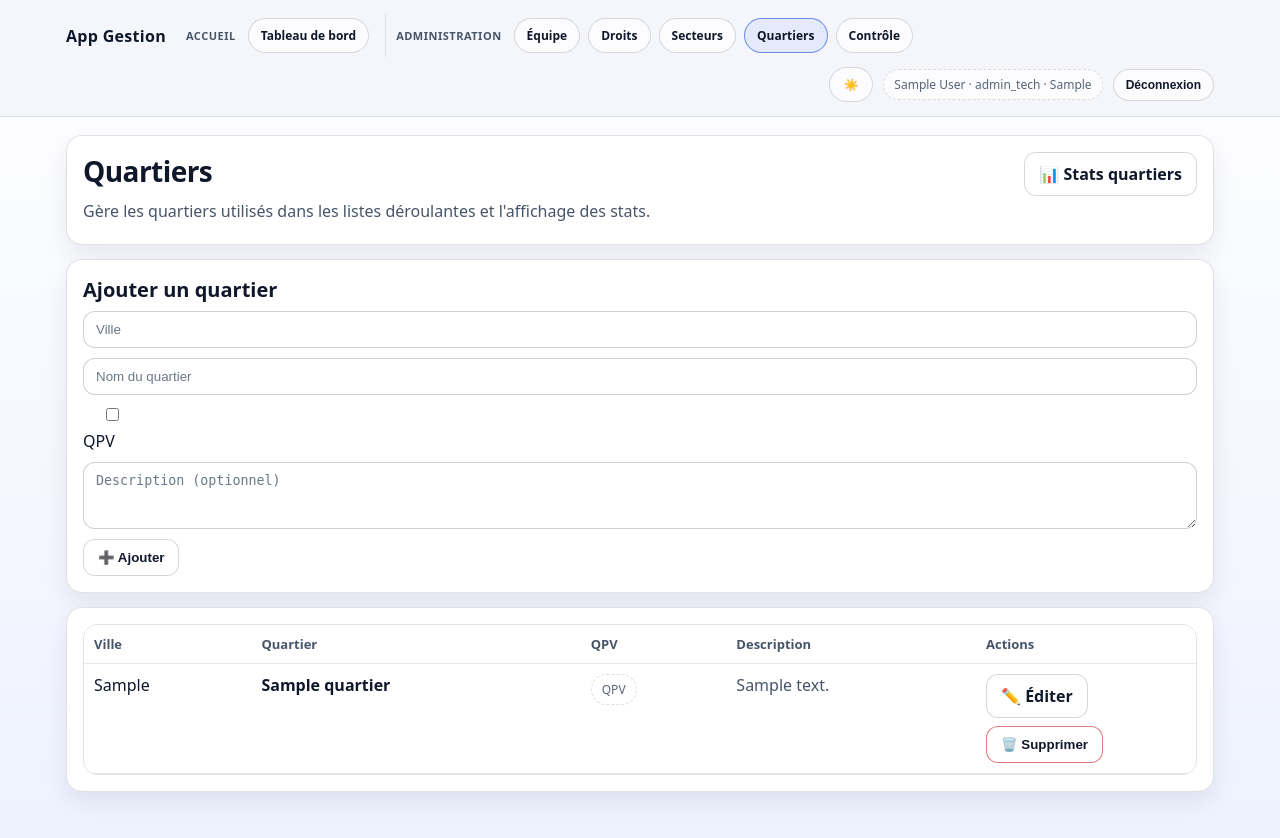
After one commit to informatiquecgbcreil/sectors, a Flask app: page /quartiers/ in a window 1280 px wide. The commit adds this page. Run offline with Flask 3, Linux system fonts and the light colour scheme; a user stored in the database is signed in; tables that the repository leaves empty hold one stand-in row (values such as "Sample post").

Commit message:
Add quartier management and stats

```diff
--- a/app/models.py
+++ b/app/models.py
@@ -665,6 +665,7 @@ class Quartier(db.Model):
     id = db.Column(db.Integer, primary_key=True)
     ville = db.Column(db.String(80), nullable=False, default="Creil")
     nom = db.Column(db.String(120), nullable=False)
+    description = db.Column(db.Text, nullable=True)
     is_qpv = db.Column(db.Boolean, default=False)
 
     __table_args__ = (
--- /dev/null
+++ b/app/quartiers/__init__.py
@@ -0,0 +1,5 @@
+from flask import Blueprint
+
+bp = Blueprint("quartiers", __name__, url_prefix="/quartiers")
+
+from . import routes  # noqa: E402,F401
--- /dev/null
+++ b/app/quartiers/routes.py
@@ -0,0 +1,205 @@
+from __future__ import annotations
+
+from collections import defaultdict
+
+from flask import render_template, request, redirect, url_for, flash, abort
+from flask_login import login_required
+from sqlalchemy import func
+
+from app.extensions import db
+from app.models import Quartier, Participant, PresenceActivite, SessionActivite, AtelierActivite
+from app.rbac import require_perm
+from app.statsimpact.engine import _session_date_expr
+
+from . import bp
+
+
+def _load_quartiers():
+    return Quartier.query.order_by(Quartier.ville.asc(), Quartier.nom.asc()).all()
+
+
+@bp.route("/")
+@login_required
+@require_perm("quartiers:view")
+def index():
+    quartiers = _load_quartiers()
+    return render_template("quartiers/index.html", quartiers=quartiers)
+
+
+@bp.route("/new", methods=["POST"])
+@login_required
+@require_perm("quartiers:edit")
+def create():
+    ville = (request.form.get("ville") or "").strip() or None
+    nom = (request.form.get("nom") or "").strip() or None
+    description = (request.form.get("description") or "").strip() or None
+    is_qpv = request.form.get("is_qpv") == "1"
+
+    if not ville or not nom:
+        flash("Ville et nom sont obligatoires.", "danger")
+        return redirect(url_for("quartiers.index"))
+
+    existing = Quartier.query.filter_by(ville=ville, nom=nom).first()
+    if existing:
+        flash("Ce quartier existe déjà pour cette ville.", "warning")
+        return redirect(url_for("quartiers.index"))
+
+    db.session.add(Quartier(ville=ville, nom=nom, description=description, is_qpv=is_qpv))
+    db.session.commit()
+    flash("Quartier ajouté.", "success")
+    return redirect(url_for("quartiers.index"))
+
+
+@bp.route("/<int:quartier_id>/edit", methods=["GET", "POST"])
+@login_required
+@require_perm("quartiers:edit")
+def edit(quartier_id: int):
+    quartier = Quartier.query.get_or_404(quartier_id)
+    if request.method == "POST":
+        ville = (request.form.get("ville") or "").strip() or None
+        nom = (request.form.get("nom") or "").strip() or None
+        description = (request.form.get("description") or "").strip() or None
+        is_qpv = request.form.get("is_qpv") == "1"
+
+        if not ville or not nom:
+            flash("Ville et nom sont obligatoires.", "danger")
+            return redirect(url_for("quartiers.edit", quartier_id=quartier.id))
+
+        existing = (
+            Quartier.query.filter_by(ville=ville, nom=nom)
+            .filter(Quartier.id != quartier.id)
+            .first()
+        )
+        if existing:
+            flash("Un quartier avec ce nom existe déjà pour cette ville.", "warning")
+            return redirect(url_for("quartiers.edit", quartier_id=quartier.id))
+
+        quartier.ville = ville
+        quartier.nom = nom
+        quartier.description = description
+        quartier.is_qpv = is_qpv
+        db.session.commit()
+        flash("Quartier mis à jour.", "success")
+        return redirect(url_for("quartiers.index"))
+
+    return render_template("quartiers/edit.html", quartier=quartier)
+
+
+@bp.route("/<int:quartier_id>/delete", methods=["POST"])
+@login_required
+@require_perm("quartiers:delete")
+def delete(quartier_id: int):
+    quartier = Quartier.query.get_or_404(quartier_id)
+    linked = Participant.query.filter_by(quartier_id=quartier.id).first()
+    if linked:
+        flash("Suppression impossible : ce quartier est lié à des participants.", "warning")
+        return redirect(url_for("quartiers.index"))
+
+    db.session.delete(quartier)
+    db.session.commit()
+    flash("Quartier supprimé.", "success")
+    return redirect(url_for("quartiers.index"))
+
+
+@bp.route("/stats")
+@login_required
+@require_perm("quartiers:view")
+def stats():
+    quartiers = _load_quartiers()
+    quartier_id = request.args.get("quartier_id")
+    quartier = None
+
+    stats_payload = None
+    if quartier_id:
+        try:
+            quartier_id_int = int(quartier_id)
+        except ValueError:
+            quartier_id_int = None
+        if quartier_id_int:
+            quartier = Quartier.query.get(quartier_id_int)
+
+    if quartier:
+        participants = Participant.query.filter_by(quartier_id=quartier.id).all()
+        participant_count = len(participants)
+        ages = [p.age for p in participants if p.age is not None]
+        avg_age = round(sum(ages) / len(ages), 1) if ages else None
+
+        gender_counts = defaultdict(int)
+        for p in participants:
+            label = (p.genre or "").strip() or "Non renseigné"
+            gender_counts[label] += 1
+
+        presence_count = (
+            db.session.query(func.count(PresenceActivite.id))
+            .join(Participant, Participant.id == PresenceActivite.participant_id)
+            .filter(Participant.quartier_id == quartier.id)
+            .scalar()
+            or 0
+        )
+
+        secteur_rows = (
+            db.session.query(
+                SessionActivite.secteur,
+                func.count(func.distinct(Participant.id)).label("participants"),
+                func.count(PresenceActivite.id).label("presences"),
+            )
+            .join(PresenceActivite, PresenceActivite.session_id == SessionActivite.id)
+            .join(Participant, Participant.id == PresenceActivite.participant_id)
+            .filter(Participant.quartier_id == quartier.id)
+            .group_by(SessionActivite.secteur)
+            .order_by(SessionActivite.secteur.asc())
+            .all()
+        )
+
+        atelier_rows = (
+            db.session.query(
+                AtelierActivite.nom,
+                func.count(func.distinct(Participant.id)).label("participants"),
+                func.count(PresenceActivite.id).label("presences"),
+            )
+            .join(SessionActivite, SessionActivite.atelier_id == AtelierActivite.id)
+            .join(PresenceActivite, PresenceActivite.session_id == SessionActivite.id)
+            .join(Participant, Participant.id == PresenceActivite.participant_id)
+            .filter(Participant.quartier_id == quartier.id)
+            .group_by(AtelierActivite.nom)
+            .order_by(func.count(PresenceActivite.id).desc())
+            .all()
+        )
+
+        dialect = db.engine.dialect.name
+        session_date = _session_date_expr()
+        if dialect == "sqlite":
+            month_expr = func.strftime("%Y-%m", session_date)
+        else:
+            month_expr = func.to_char(session_date, "YYYY-MM")
+
+        month_rows = (
+            db.session.query(
+                month_expr.label("month"),
+                func.count(PresenceActivite.id).label("presences"),
+            )
+            .join(PresenceActivite, PresenceActivite.session_id == SessionActivite.id)
+            .join(Participant, Participant.id == PresenceActivite.participant_id)
+            .filter(Participant.quartier_id == quartier.id)
+            .filter(session_date.isnot(None))
+            .group_by(month_expr)
+            .order_by(month_expr.asc())
+            .all()
+        )
+
+        stats_payload = {
+            "participant_count": participant_count,
+            "presence_count": int(presence_count),
+            "avg_age": avg_age,
+            "gender_counts": dict(sorted(gender_counts.items(), key=lambda x: x[0].lower())),
+            "secteurs": secteur_rows,
+            "ateliers": atelier_rows,
+            "months": month_rows,
+        }
+
+    return render_template(
+        "quartiers/stats.html",
+        quartiers=quartiers,
+        quartier=quartier,
+        stats=stats_payload,
+    )
--- a/app/statsimpact/routes.py
+++ b/app/statsimpact/routes.py
@@ -32,6 +32,7 @@ from app.models import (
 )
 
 from app.activite.services.docx_utils import generate_participant_bilan_pdf
+from app.services.quartiers import normalize_quartier_for_ville
 
 from .occupancy import compute_occupancy_stats
 
@@ -746,10 +747,7 @@ def dashboard():
             participant.date_naissance = dn
 
             quartier_id = request.form.get("quartier_id") or None
-            try:
-                participant.quartier_id = int(quartier_id) if quartier_id else None
-            except Exception:
-                participant.quartier_id = None
+            participant.quartier_id = normalize_quartier_for_ville(participant.ville, quartier_id)
 
             try:
                 from app.extensions import db
@@ -881,7 +879,7 @@ def dashboard():
         q = q.filter(AtelierActivite.secteur == flt.secteur)
     ateliers = q.order_by(AtelierActivite.secteur.asc(), AtelierActivite.nom.asc()).all()
 
-    quartiers = Quartier.query.order_by(Quartier.nom.asc()).all()
+    quartiers = Quartier.query.order_by(Quartier.ville.asc(), Quartier.nom.asc()).all()
 
     # Années disponibles (pour presets "année") dans le périmètre accessible
     try:
--- a/app/templates/activite/emargement.html
+++ b/app/templates/activite/emargement.html
@@ -195,11 +195,11 @@
             <input class="in" name="ville" placeholder="Creil">
           </div>
           <div>
-            <label>Quartier (si Creil)</label>
+            <label>Quartier</label>
             <select class="in" name="quartier_id">
               <option value="">—</option>
               {% for q in quartiers %}
-                <option value="{{ q.id }}">{{ q.nom }}{% if q.is_qpv %} (QPV){% endif %}</option>
+                <option value="{{ q.id }}">{{ q.ville }} — {{ q.nom }}{% if q.is_qpv %} (QPV){% endif %}</option>
               {% endfor %}
             </select>
           </div>
--- a/app/templates/kiosk/session.html
+++ b/app/templates/kiosk/session.html
@@ -109,11 +109,11 @@
             <input class="in" name="ville" placeholder="Creil">
           </div>
           <div>
-            <label>Quartier (si Creil)</label>
+            <label>Quartier</label>
             <select class="in" name="quartier_id">
               <option value="">—</option>
               {% for q in quartiers %}
-                <option value="{{ q.id }}">{{ q.nom }}{% if q.is_qpv %} (QPV){% endif %}</option>
+                <option value="{{ q.id }}">{{ q.ville }} — {{ q.nom }}{% if q.is_qpv %} (QPV){% endif %}</option>
               {% endfor %}
             </select>
           </div>
--- a/app/templates/layout.html
+++ b/app/templates/layout.html
@@ -267,6 +267,9 @@
               {% if can('participants:view') %}
                 <a class="pill {% if ep.startswith('participants.') %}active{% endif %}" href="{{ url_for('participants.list_participants') }}">Participants</a>
               {% endif %}
+              {% if can('quartiers:view') %}
+                <a class="pill {% if ep.startswith('quartiers.') %}active{% endif %}" href="{{ url_for('quartiers.index') }}">Quartiers</a>
+              {% endif %}
             </div>
 
             <details class="nav-group nav-more">
@@ -304,6 +307,9 @@
               {% endif %}
               {% if can('secteurs:edit') %}
                 <a class="pill {% if ep.startswith('admin.secteurs') %}active{% endif %}" href="{{ safe_url_for('admin.secteurs') }}">Secteurs</a>
+              {% endif %}
+              {% if can('quartiers:view') %}
+                <a class="pill {% if ep.startswith('quartiers.') %}active{% endif %}" href="{{ url_for('quartiers.index') }}">Quartiers</a>
               {% endif %}
               <a class="pill {% if ep.startswith('main.controle') %}active{% endif %}" href="{{ url_for('main.controle') }}">Contrôle</a>
             </div>
--- /dev/null
+++ b/app/templates/quartiers/index.html
@@ -0,0 +1,81 @@
+{% extends "layout.html" %}
+{% block body %}
+
+<div class="stack">
+  <div class="card">
+    <div class="inline" style="justify-content:space-between; align-items:flex-start; gap:12px; flex-wrap:wrap;">
+      <div>
+        <h1>Quartiers</h1>
+        <p class="muted">Gère les quartiers utilisés dans les listes déroulantes et l'affichage des stats.</p>
+      </div>
+      <div class="inline" style="gap:8px;">
+        <a class="btn" href="{{ url_for('quartiers.stats') }}">📊 Stats quartiers</a>
+      </div>
+    </div>
+  </div>
+
+  {% if can('quartiers:edit') %}
+  <div class="card">
+    <h2>Ajouter un quartier</h2>
+    <form method="post" action="{{ url_for('quartiers.create') }}" class="stack" style="gap:10px;">
+      <input type="hidden" name="csrf_token" value="{{ csrf_token() }}">
+      <div class="inline" style="gap:10px; flex-wrap:wrap;">
+        <input class="in" name="ville" placeholder="Ville" style="min-width:180px;" required>
+        <input class="in" name="nom" placeholder="Nom du quartier" style="min-width:220px;" required>
+        <label class="inline" style="gap:6px; align-items:center;">
+          <input type="checkbox" name="is_qpv" value="1">
+          <span>QPV</span>
+        </label>
+      </div>
+      <textarea class="in" name="description" placeholder="Description (optionnel)" rows="3"></textarea>
+      <div>
+        <button class="btn" type="submit">➕ Ajouter</button>
+      </div>
+    </form>
+  </div>
+  {% endif %}
+
+  <div class="card">
+    <div class="tablewrap">
+      <table>
+        <thead>
+          <tr>
+            <th>Ville</th>
+            <th>Quartier</th>
+            <th>QPV</th>
+            <th>Description</th>
+            <th style="width:220px;">Actions</th>
+          </tr>
+        </thead>
+        <tbody>
+          {% for q in quartiers %}
+            <tr>
+              <td>{{ q.ville }}</td>
+              <td><strong>{{ q.nom }}</strong></td>
+              <td>{% if q.is_qpv %}<span class="tag">QPV</span>{% else %}—{% endif %}</td>
+              <td class="muted">{{ q.description or "—" }}</td>
+              <td>
+                <div class="inline" style="gap:8px; flex-wrap:wrap;">
+                  {% if can('quartiers:edit') %}
+                    <a class="btn" href="{{ url_for('quartiers.edit', quartier_id=q.id) }}">✏️ Éditer</a>
+                  {% endif %}
+                  {% if can('quartiers:delete') %}
+                    <form method="post" action="{{ url_for('quartiers.delete', quartier_id=q.id) }}" style="display:inline;">
+                      <input type="hidden" name="csrf_token" value="{{ csrf_token() }}">
+                      <button class="btn danger" type="submit" onclick="return confirm('Supprimer ce quartier ?');">🗑️ Supprimer</button>
+                    </form>
+                  {% endif %}
+                </div>
+              </td>
+            </tr>
+          {% endfor %}
+          {% if quartiers|length == 0 %}
+            <tr><td colspan="5" class="muted">Aucun quartier enregistré.</td></tr>
+          {% endif %}
+        </tbody>
+      </table>
+    </div>
+  </div>
+</div>
+
+{% endblock %}
--- a/app/templates/statsimpact/_dashboard_body.html
+++ b/app/templates/statsimpact/_dashboard_body.html
@@ -506,7 +506,7 @@
                     <select class="in" name="quartier_id">
                       <option value="">—</option>
                       {% for q in quartiers %}
-                        <option value="{{ q.id }}" {% if p.quartier_id == q.id %}selected{% endif %}>{{ q.nom }}{% if q.is_qpv %} (QPV){% endif %}</option>
+                        <option value="{{ q.id }}" {% if p.quartier_id == q.id %}selected{% endif %}>{{ q.ville }} — {{ q.nom }}{% if q.is_qpv %} (QPV){% endif %}</option>
                       {% endfor %}
                     </select>
                   </div>
--- a/app/templates/statsimpact/dashboard.html
+++ b/app/templates/statsimpact/dashboard.html
@@ -444,7 +444,7 @@
                     <select class="in" name="quartier_id">
                       <option value="">—</option>
                       {% for q in quartiers %}
-                        <option value="{{ q.id }}" {% if p.quartier_id == q.id %}selected{% endif %}>{{ q.nom }}{% if q.is_qpv %} (QPV){% endif %}</option>
+                        <option value="{{ q.id }}" {% if p.quartier_id == q.id %}selected{% endif %}>{{ q.ville }} — {{ q.nom }}{% if q.is_qpv %} (QPV){% endif %}</option>
                       {% endfor %}
                     </select>
                   </div>
```
Also changed, not shown: app/__init__.py (+16 -0 lines), app/activite/routes.py (+5 -23 lines), app/kiosk/routes.py (+3 -19 lines), app/rbac.py (+12 -0 lines), app/services/quartiers.py (added, +20 -0 lines), app/templates/quartiers/edit.html (added, +36 -0 lines), app/templates/quartiers/stats.html (added, +151 -0 lines).
